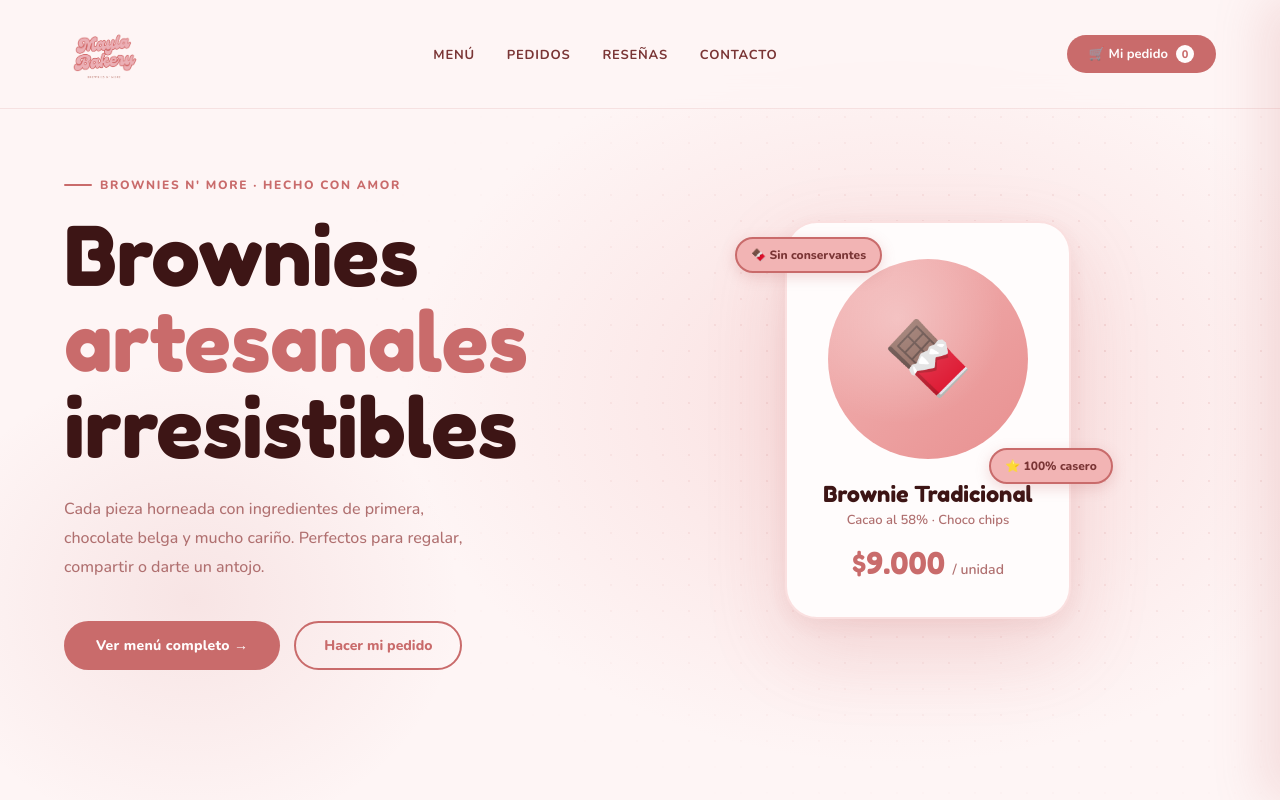
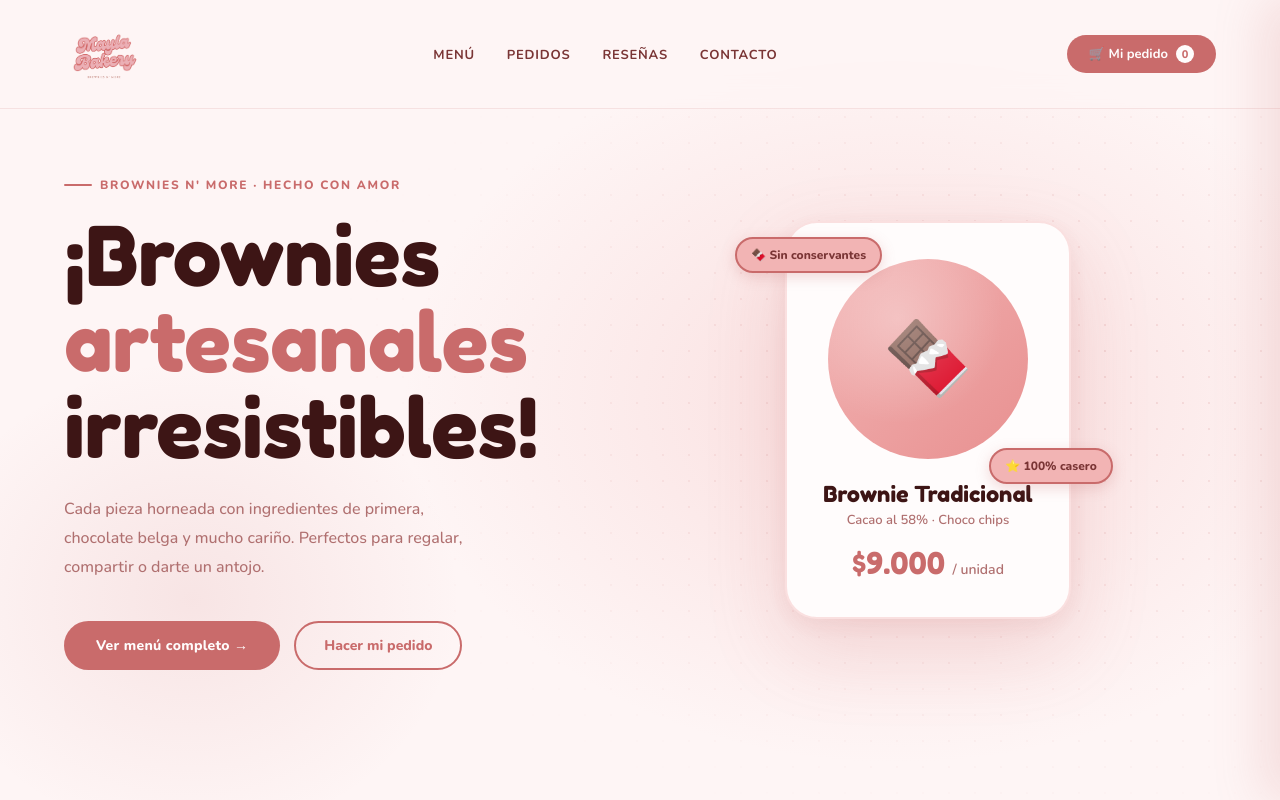
Before and after one commit to Juliancalderindev/mayla-bakery, a plain HTML site: page index.html in a window 1280 px wide. Shown: the top 800 px of the page. Drawn offline with nearby package versions, Linux system fonts and the light colour scheme.

Commit message:
añadí admiracion al hero

```diff
--- a/index.html
+++ b/index.html
@@ -42,7 +42,7 @@
 
     <div class="hero-text">
       <div class="hero-eyebrow">Brownies N' More · Hecho con amor</div>
-      <h1>Brownies<em>artesanales</em>irresistibles</h1>
+      <h1>¡Brownies <em>artesanales </em>irresistibles!</h1>
       <p class="hero-desc">Cada pieza horneada con ingredientes de primera, chocolate belga y mucho cariño. Perfectos para regalar, compartir o darte un antojo.</p>
       <div class="hero-ctas">
         <a href="#menu" class="btn-primary">Ver menú completo →</a>
```
